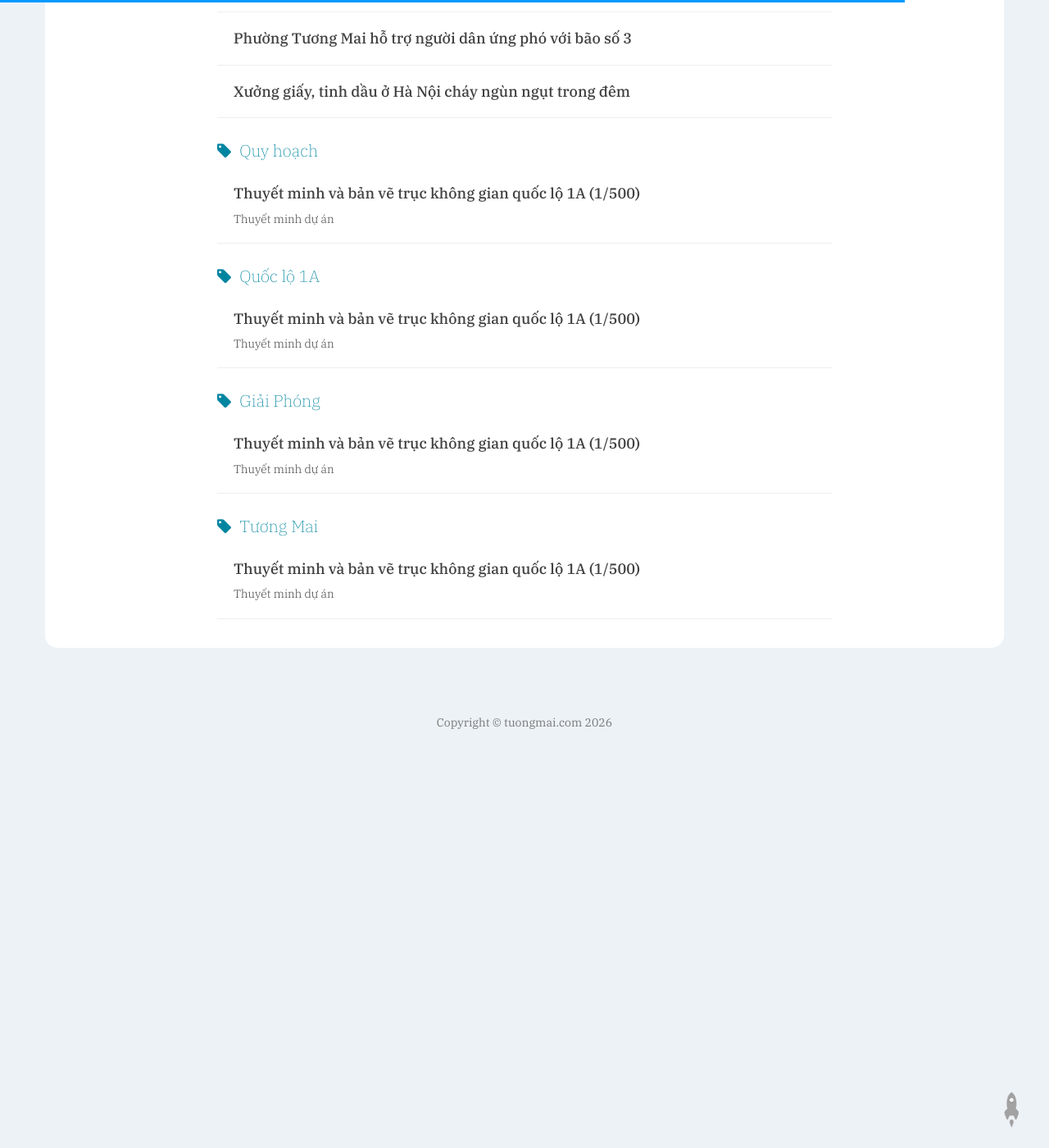
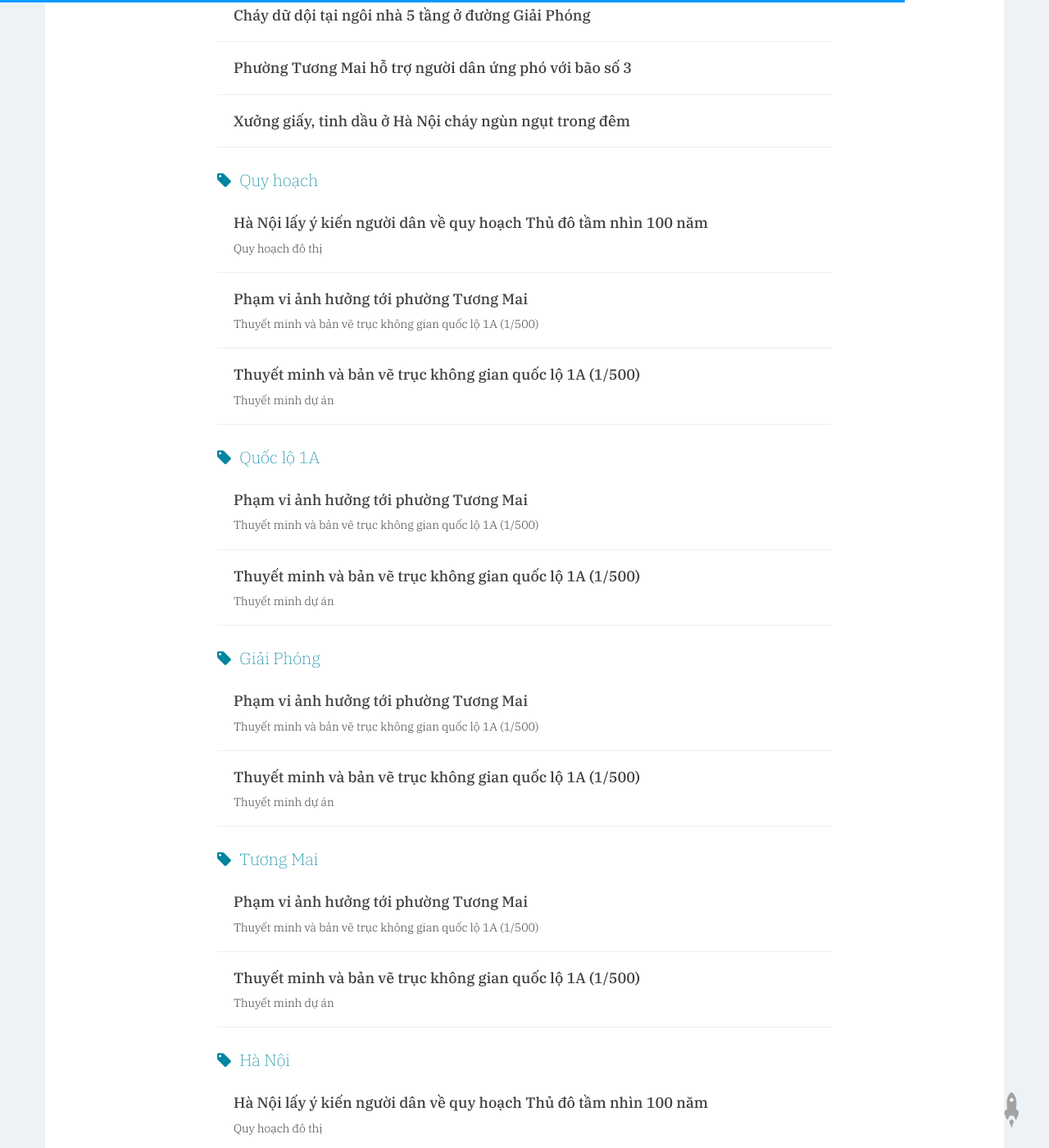
Before and after one commit to phuongtuongmai/phuongtuongmai.github.io, a Jekyll site: the page built from tags.html, in a window 1280 px wide and 1400 px high, scrolled down 1313 px. Shown: the whole window at 82% size. Built offline with Jekyll 4.4.1, drawn with Linux system fonts in a browser that asks for light colours; nearby versions of some CDN libraries; comment, search, counter and statistics services are not loaded; before the commit the page ends 2271 px from its top, so only the background shows below that.

Commit message:
qh td & pham vi ah tuong mai

```diff
--- /dev/null
+++ b/_posts/2026-03-04-qhda_truc_khong_gian_ql1a_tuong_mai.md
@@ -0,0 +1,29 @@
+---
+layout:     post
+title:      Phạm vi ảnh hưởng tới phường Tương Mai
+subtitle:   Thuyết minh và bản vẽ trục không gian quốc lộ  1A (1/500)
+date:       2026-03-04 00:00:02
+author:     tuongmai.com
+header-img: https://nguoiduatin.mediacdn.vn/84137818385850368/2026/1/14/quoc-lo-1a-nguoiduatinvn-9-1768397406241929914321.jpg
+header-mask: 0.5
+catalog: false
+tags:
+    - Quy hoạch
+    - Quốc lộ 1A
+    - Giải Phóng
+    - Tương Mai
+---
+
+[//]: # (template img ![]())
+
+**Ảnh bản vẽ 1/500 toàn bộ quy hoạch ảnh hưởng trong phạm vi phường Tương Mai theo Thuyết minh và bản vẽ trục không gian quốc lộ  1A (1/500) đang được lấy ý kiến của công dân tại các tổ dân phố trên địa bàn từ vành đai 2 (Trường Chinh) đến vành đai 2,5 (Kim Đồng).**
+
+**Hướng quy hoạch từ Bắc xuống Nam, mở ảnh trong link mới để xem chi tiết, có thể tải bản pdf để zoom to hơn** Tải về [File bản vẽ 03. (Tương Mai 62-65)](/res/pdf/03%20T%C6%AF%C6%A0NG%20MAI%2062%20%C4%90%E1%BA%BEN%2065.pdf).
+
+![](/img/post/ql1a/03%20TƯƠNG%20MAI%2062%20ĐẾN%2065-4.jpg)
+
+![](/img/post/ql1a/03%20TƯƠNG%20MAI%2062%20ĐẾN%2065-3.jpg)
+
+![](/img/post/ql1a/03%20TƯƠNG%20MAI%2062%20ĐẾN%2065-2.jpg)
+
+![](/img/post/ql1a/03%20TƯƠNG%20MAI%2062%20ĐẾN%2065-1.jpg)
--- /dev/null
+++ b/_posts/2026-03-12-lay_ykien_quy_hoach_tong_the_thu_do.md
@@ -0,0 +1,52 @@
+---
+layout:     post
+title:      Hà Nội lấy ý kiến người dân về quy hoạch Thủ đô tầm nhìn 100 năm
+subtitle:   Quy hoạch đô thị
+date:       2026-03-12 00:00:01
+author:     tuongmai.com
+header-img: https://cdn.nhandan.vn/images/69eb2125b1f5d9b9f52e7e0e2feb46d37745782124fcebee92fbf14d8757f8c4d6d109a0dd8cc47cb7e3312e00f611a2/1773378801534.png
+header-mask: 0.5
+catalog: false
+tags:
+    - Quy hoạch
+    - Hà Nội
+---
+
+[//]: # (template img ![]())
+[//]: # (template link []())
+
+**Thành phố Hà Nội đang tổ chức lấy ý kiến các cơ quan, tổ chức, cá nhân và cộng đồng dân cư đối với đồ án Quy hoạch tổng thể Thủ đô, định hướng phát triển dài hạn với tầm nhìn 100 năm. Thời gian tiếp nhận ý kiến đóng góp diễn ra từ ngày 12/3 đến 23/3.**
+
+**Trích yếu**:	Hồ sơ Quy hoạch tổng thể Thủ đô Hà Nội tầm nhìn 100 năm
+**Lĩnh vực**:	Quy hoạch đô thị
+**Thể loại**:	Quyết định
+**Đơn vị**:	UBND Thành phố
+**Nội dung**:	Hồ sơ Quy hoạch tổng thể Thủ đô Hà Nội tầm nhìn 100 năm
+
+**Tài liệu:**
+
+- [Bản vẽ-20260312T134328Z-3-001.zip](https://datafiles.hanoi.gov.vn/gov-hni/6235/DuThaoVanBan/2026/3/12/B%E1%BA%A3n%20v%E1%BA%BD-20260312T134328Z-3-001.zip)
+- [Phiếu lấy ý kiến-20260312T134404Z-3-001.zip](https://datafiles.hanoi.gov.vn/gov-hni/6235/DuThaoVanBan/2026/3/12/Phi%E1%BA%BFu%20l%E1%BA%A5y%20%C3%BD%20ki%E1%BA%BFn-20260312T134404Z-3-001.zip)
+- [(.) 2026.03.09.TMTT.QHTT_Lần 1.pdf](https://datafiles.hanoi.gov.vn/gov-hni/6235/DuThaoVanBan/2026/3/12/(.)%202026.03.09.TMTT.QHTT_La%CC%82%CC%80n%201.pdf)
+- [Văn bản pháp lý-20260312T135339Z-3-001.zip](https://datafiles.hanoi.gov.vn/gov-hni/6235/DuThaoVanBan/2026/3/12/V%C4%83n%20b%E1%BA%A3n%20ph%C3%A1p%20l%C3%BD-20260312T135339Z-3-001.zip)
+
+![](https://cdn.nhandan.vn/images/8043ea13acc481a331858b3aed599b1928350bf42fe024df6685726e19db528adfccfd1e05742aae67579ae3177b38225018c95c5287a049e79f5f6a9d91978d/ho-guom-anh-dang-quang-3878.jpg)
+
+
+Phạm vi nghiên cứu quy hoạch, toàn bộ địa giới hành chính Thủ đô Hà Nội và các vùng phụ cận có liên quan (theo định hướng kết nối vùng). Quy mô diện tích nghiên cứu khoảng 3.359,84km² (335.984ha). Đồ án quy hoạch được xây dựng trên toàn bộ diện tích này với dự báo quy mô dân số Thủ đô đến năm 2045 là 15-16 triệu người và tăng lên 17-19 triệu người vào năm 2065.
+
+Ranh giới quy hoạch được xác định bởi phía Bắc Hà Nội giáp các tỉnh Thái Nguyên và Phú Thọ; phía Nam và Tây Nam giáp tỉnh Ninh Bình và Phú Thọ.
+
+Ở các giai đoạn sau, quy mô dân số được định hướng ổn định, không vượt quá 20 triệu người. Việc dự báo được tính toán dựa trên bối cảnh phát triển và nhu cầu thực tiễn từng thời kỳ, đồng thời bảo đảm tiêu chuẩn mật độ dân cư và hạn chế áp lực lên hệ thống hạ tầng đô thị.
+
+Thời kỳ lập quy hoạch được xác định đến năm 2065 nhằm phục vụ việc dự báo và tính toán các chỉ tiêu kinh tế-kỹ thuật. Đồng thời, đồ án cũng nghiên cứu các định hướng chiến lược dài hạn với tầm nhìn 100 năm, xây dựng các kịch bản phát triển theo các mốc năm 2035, 2045 và 2065.
+
+![](https://cdn.nhandan.vn/images/69eb2125b1f5d9b9f52e7e0e2feb46d37745782124fcebee92fbf14d8757f8c4d6d109a0dd8cc47cb7e3312e00f611a2/1773378801534.png)
+
+Báo cáo thuyết minh Quy hoạch tổng thể Thủ đô Hà Nội tầm nhìn 100 năm được đưa ra lấy ý kiến có dung lượng hơn 1.100 trang, do 6 đơn vị trong liên danh tư vấn lập quy hoạch thực hiện, gồm: Viện Quy hoạch Xây dựng Hà Nội; Viện Nghiên cứu phát triển kinh tế-xã hội Hà Nội; Công ty Trách nhiệm hữu hạn Viện quy hoạch và thiết kế đô thị Đồng Tế Thượng Hải; DHI China; Công ty Trách nhiệm hữu hạn The Boston Consulting Group và Công ty Encity Urban Solutions PTE. LTD.
+
+Ý kiến đóng góp của người dân sẽ là cơ sở quan trọng để xây dựng một bản quy hoạch khoa học, khả thi, phù hợp với yêu cầu phát triển bền vững của Hà Nội.
+
+Phiếu lấy ý kiến trực tuyến, bản vẽ cùng các hồ sơ pháp lý khác được cung cấp đầy đủ tại Cổng thông tin điện tử của Ủy ban nhân dân thành phố Hà Nội.
+
+Theo kế hoạch chi tiết triển khai nghiên cứu tổ chức lập, thẩm định, phê duyệt Quy hoạch Tổng thể Thủ đô của Ủy ban nhân dân thành phố Hà Nội, thời gian hoàn thành phê duyệt đồ án là ngày 30/3/2026, công bố quy hoạch ngày 6/4/2026.
```
Also changed, not shown: _posts/2026-03-04-thuyet_minh_qhda_truc_khong_gian_ql1a.md (+1 -1 lines), 4 other files.
